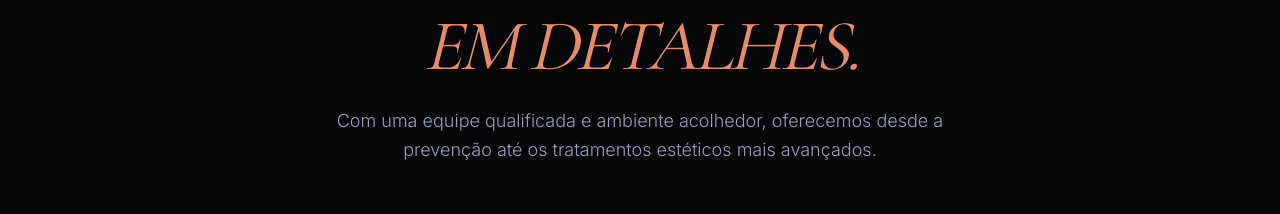
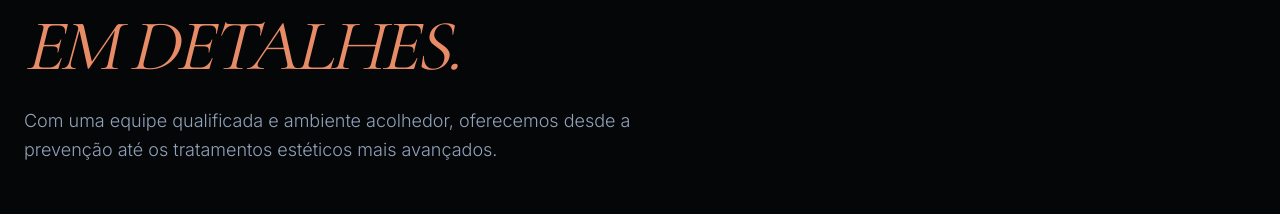
Before and after one commit to mariosergiosousa-gif/Fl-via-Freitas, a React (Vite) app: page / in a window 1280 px wide. Shown: the part 5144-5358 px from the top of the page. Built offline with nearby package versions, Linux system fonts and the light colour scheme.

Commit message:
style: align space section text to the left
Adjusted alignment of the section heading and description for better visual hierarchy and consistency with the overall layout.

```diff
--- a/src/App.tsx
+++ b/src/App.tsx
@@ -69,11 +69,11 @@ export default function App() {
 
         {/* Space Gallery - Clean Video Layout */}
         <section id="o-nosso-espaco" className="py-32 bg-[#050608] overflow-hidden border-t border-white/10">
-          <div className="max-w-7xl mx-auto px-6 mb-16 text-center">
+          <div className="max-w-7xl mx-auto px-6 mb-16 text-left">
             <h2 className="serif text-4xl md:text-7xl text-white italic mb-6 uppercase tracking-tighter leading-none">
               A Excelência <br /> <span className="text-brand-accent">em Detalhes.</span>
             </h2>
-            <p className="text-sm md:text-lg text-slate-400 max-w-2xl mx-auto mb-16 leading-relaxed font-light">
+            <p className="text-sm md:text-lg text-slate-400 max-w-2xl mb-16 leading-relaxed font-light">
               Com uma equipe qualificada e ambiente acolhedor, oferecemos desde a prevenção até os tratamentos estéticos mais avançados.
             </p>
 
```
